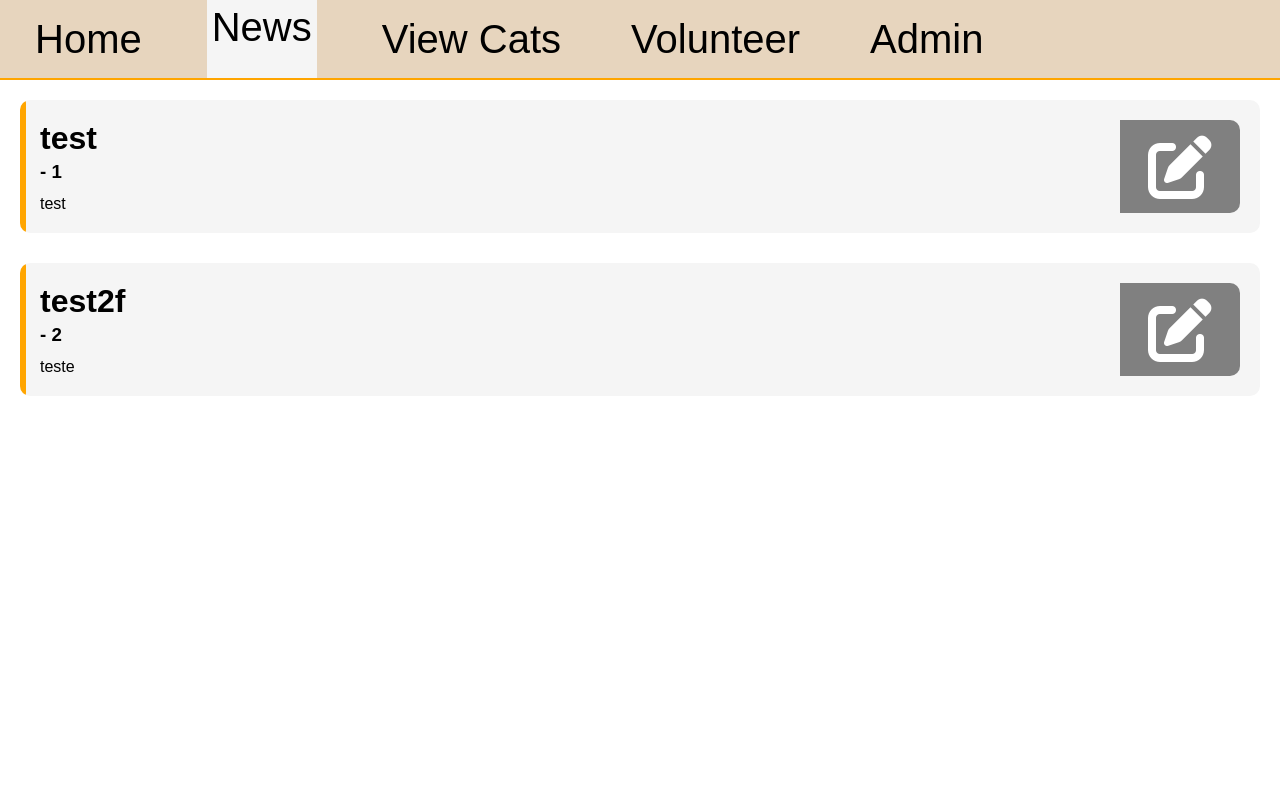
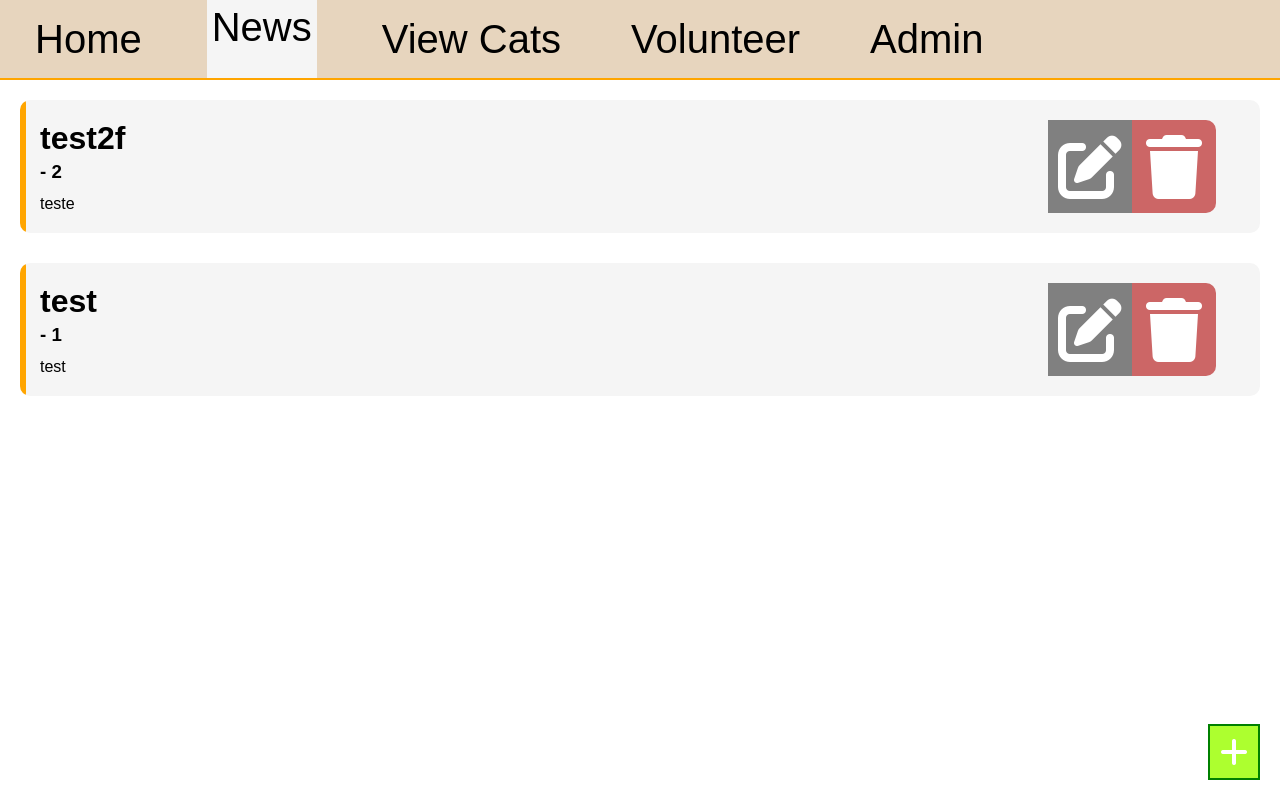
Before and after one commit to JohnProgramming08/Cat-Adoption-Portal-Project, a Flask app: page /news/2 in a window 1280 px wide. Run offline with Flask 3, Linux system fonts and the light colour scheme.

Commit message:
Finish news page

```diff
--- a/main.py
+++ b/main.py
@@ -34,7 +34,7 @@ def index():
 		found_user = User.query.filter(User.username==username, User.password==password).first()
 		# Successful
 		if form.sign_up.data and not found_username:
-			user = User(username=username, password=password, level="volunteer")
+			user = User(username=username, password=password, level="admin")
 			db.session.add(user)
 			db.session.commit()
 			id = user.id
@@ -87,7 +87,11 @@ def news(id):
 			found_news.description = description
 			found_news.author_id = id
 			db.session.commit()
-			return redirect(url_for("news", id=id))
+		else:
+			new_news = News(headline=headline, description=description, author_id=id)
+			db.session.add(new_news)
+			db.session.commit()
+		return redirect(url_for("news", id=id))
 
 
 	return render_template("news.html", user=user, form=form, news=news)
@@ -105,6 +109,14 @@ def get_news(id):
 	return jsonify(news_dict)
 
 
+@app.route('/delete_news/<int:id>')
+def delete_news(id):
+	news = News.query.filter(News.id==id).first()
+	db.session.delete(news)
+	db.session.commit()
+	return "Deleted"
+
+
 
 if __name__ == "__main__":
 	app.run(debug=True, port=5000)
--- a/static/news.css
+++ b/static/news.css
@@ -1,12 +1,12 @@
 body {
-    overflow-x: none;
+    overflow-x: hidden;
 }
 
 main {
 	display: grid;
 	gap: 30px;
 	padding: 20px;
-    overflow-y: scroll;
+    overflow-y: auto;
 }
 
 .news-div {
@@ -53,15 +53,13 @@ p {
 }
 
 .content {
-    width: 90%;
+    width: 84%;
 }
 
-.edit {
-    width: 10%;
+.edit, .delete {
+    width: 7%;
     height: 100%;
     background-color: grey;
-    border-top-right-radius: 10px;
-    border-bottom-right-radius: 10px;
     font-size: 4rem;
     display: flex;
     justify-content: center;
@@ -73,12 +71,22 @@ p {
     background-color: darkgrey;
 }
 
-.edit-btn:hover {
+.edit-btn:hover, .delete-btn:hover {
     cursor: pointer;
 }
 
+.delete {
+    border-top-right-radius: 10px;
+    border-bottom-right-radius: 10px;
+    background-color: #cc6666;
+}
+
+.delete:hover {
+    background-color: #ff5555;
+}
+
 form {
-    position: absolute;
+    position: fixed;
     top: 50%;
     left: 50%;
     transform: translate(-50%, -50%);
@@ -138,8 +146,8 @@ input[type="submit"]:hover {
 
 #screen-cover {
     width: 100%;
-    height: 90%;
-    position: absolute;
+    height: 100%;
+    position: fixed;
     z-index: 9;
     background: transparent;
     padding: 0;
@@ -164,3 +172,24 @@ input[type="submit"]:hover {
     color: red;
     cursor: pointer;
 }
+
+#new-btn {
+    font-size: 2rem;
+    padding: 10px;
+    display: flex;
+    justify-content: center;
+    align-items: center;
+    background-color: greenyellow;
+    color: white;
+    border: solid 2px green;
+    position: fixed;
+    right: 20px;
+    bottom: 20px;
+    z-index: 7;
+}
+
+#new-btn:hover {
+    cursor: pointer;
+    background-color: green;
+    border: solid 2px greenyellow;
+}
--- a/static/news.js
+++ b/static/news.js
@@ -5,6 +5,8 @@ const headlineEntry = document.getElementsByName('headline')[0];
 const descriptionEntry = document.getElementsByName('description')[0];
 const screenCover = document.getElementById('screen-cover');
 const cancelBtn = document.getElementById('cancel');
+const newBtn = document.getElementById('new-btn');
+const deleteBtns = Array.from(document.getElementsByClassName('delete-btn'));
 
 async function getNews(id) {
 	const response = await fetch(`/get_news/${id}`);
@@ -27,4 +29,23 @@ editBtns.forEach((btn) => {
 cancelBtn.addEventListener('click', () => {
 	form.classList.add('hidden');
 	screenCover.classList.add('hidden');
-})
+});
+
+newBtn.addEventListener('click', () => {
+	form.classList.remove('hidden');
+	screenCover.classList.remove('hidden');
+	headlineEntry.value = '';
+	descriptionEntry.value= '';
+	idEntry.value = 0;
+});
+
+async function deleteNews(id) {
+	await fetch(`/delete_news/${id}`);
+	window.location.reload();
+}
+
+deleteBtns.forEach(btn => {
+	btn.addEventListener('click', e => {
+		deleteNews(e.target.id);
+	});
+});
--- a/templates/news.html
+++ b/templates/news.html
@@ -6,6 +6,7 @@
 {% endblock %}
 
 {% block content %}
+<div id="screen-cover" class="hidden"></div>
 <header>
 	<a href="/home/{{ user.id }}">Home</a>
 	<a href="/news/{{ user.id }}" class="selected">News</a>
@@ -16,7 +17,6 @@
 	{% endif %}
 </header>
 
-<div id="screen-cover" class="hidden"></div>
 <main>
 	<form action="/news/{{ user.id }}" method="post" id="form" class="hidden">
 		{{ form.hidden_tag() }}
@@ -29,16 +29,25 @@
 		{{ form.submit() }}
 	</form>
 
-	{% for i in news %}
+	<div id="new-btn">
+		<i class="fas fa-plus"></i>
+	</div>
+
+	{% for i in news|reverse %}
 	<div class="news-div">
 		<div class="content">
 			<h2>{{ i.headline }}</h2>
 			<h3>- {{ i.author_id }}</h3>
 			<p>{{ i.description }}</p>
 		</div>
+		{% if user.level == "admin" %}
 		<div class="edit">
 			<i class="fas fa-pen-to-square edit-btn" id="{{ i.id }}"></i>
 		</div>
+		<div class="delete">
+			<i class="fas fa-trash delete-btn" id="{{ i.id }}"></i>
+		</div>
+		{% endif %}
 	</div>
 	{% endfor %}
 
```
Also changed, not shown: instance/data.db.
